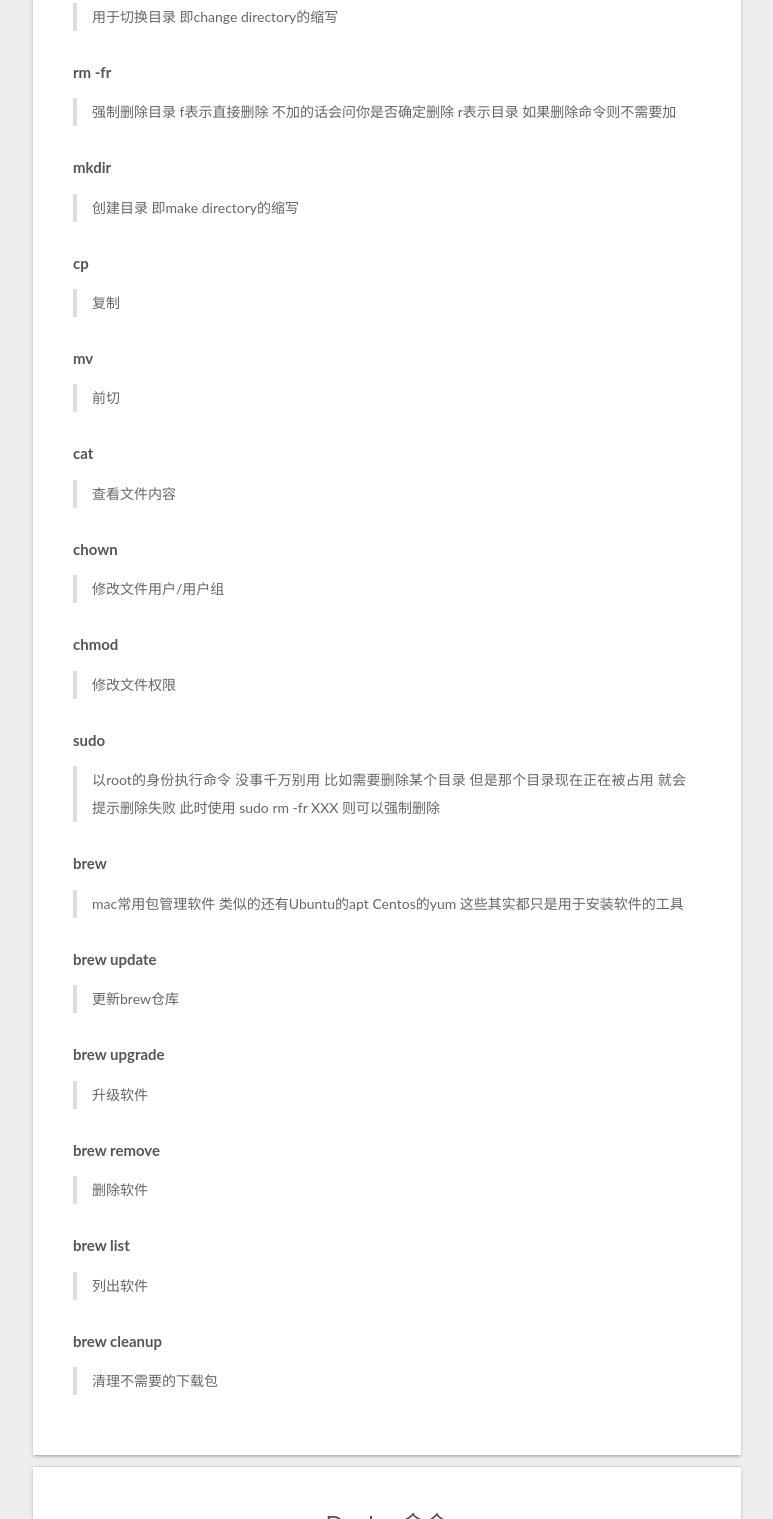
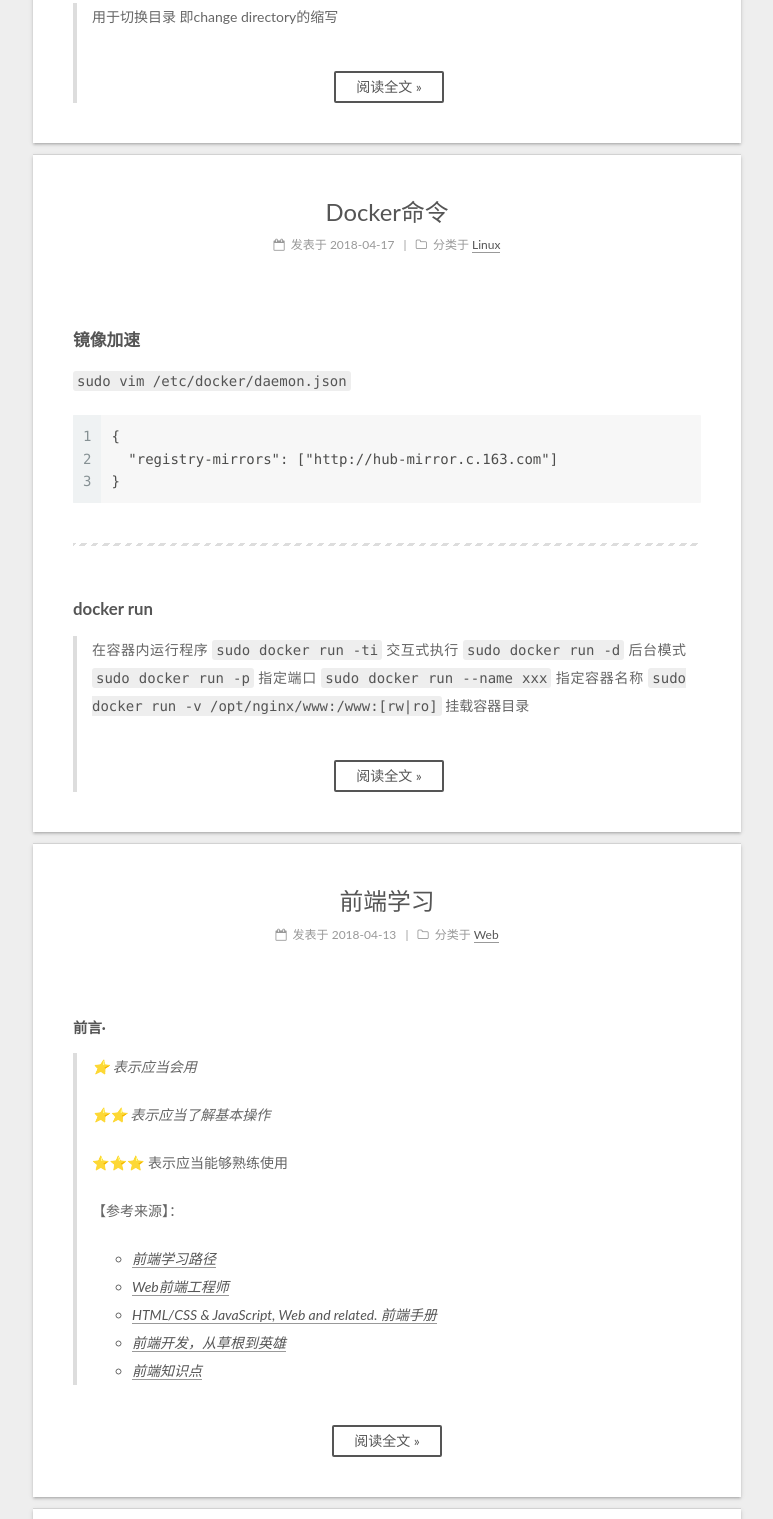
Before and after one commit to XJulien/XJulien.github.io, a plain HTML site: page index.html in a window 1280 px wide. Shown: the part 1281-2800 px from the top of the page, without its empty margins (379-1152 px from the left). Drawn offline with Linux system fonts and the light colour scheme; some packages are replaced by stand-ins of ours; a script that the page names is missing.

Commit message:
Site updated: 2018-04-18 11:00:45

```diff
--- a/index.html
+++ b/index.html
@@ -312,7 +312,7 @@
 
           <h1 class="post-title" itemprop="name headline">
 
-                <a class="post-title-link" href="/2018/04/18/es6-learn/" itemprop="url">es6-learn</a></h1>
+                <a class="post-title-link" href="/2018/04/18/es6-learn/" itemprop="url">ES6学习</a></h1>
 
 
         <div class="post-meta">
@@ -535,8 +535,7 @@
 
 
 
-
-            <h5>pwd</h5>
+          <h5>pwd</h5>
 <blockquote>
 <p>显示当前所在路径</p>
 </blockquote>
@@ -553,70 +552,14 @@
 </blockquote>
 <h5>cd</h5>
 <blockquote>
-<p>用于切换目录 即change directory的缩写</p>
-</blockquote>
-<h5>rm -fr</h5>
-<blockquote>
-<p>强制删除目录
-f表示直接删除 不加的话会问你是否确定删除
-r表示目录 如果删除命令则不需要加</p>
-</blockquote>
-<h5>mkdir</h5>
-<blockquote>
-<p>创建目录 即make directory的缩写</p>
-</blockquote>
-<h5>cp</h5>
-<blockquote>
-<p>复制</p>
-</blockquote>
-<h5>mv</h5>
-<blockquote>
-<p>前切</p>
-</blockquote>
-<h5>cat</h5>
-<blockquote>
-<p>查看文件内容</p>
-</blockquote>
-<h5>chown</h5>
-<blockquote>
-<p>修改文件用户/用户组</p>
-</blockquote>
-<h5>chmod</h5>
-<blockquote>
-<p>修改文件权限</p>
-</blockquote>
-<h5>sudo</h5>
-<blockquote>
-<p>以root的身份执行命令 没事千万别用
-比如需要删除某个目录 但是那个目录现在正在被占用 就会提示删除失败
-此时使用 sudo rm -fr XXX 则可以强制删除</p>
-</blockquote>
-<h5>brew</h5>
-<blockquote>
-<p>mac常用包管理软件 类似的还有Ubuntu的apt Centos的yum 这些其实都只是用于安装软件的工具</p>
-</blockquote>
-<h5>brew update</h5>
-<blockquote>
-<p>更新brew仓库</p>
-</blockquote>
-<h5>brew upgrade</h5>
-<blockquote>
-<p>升级软件</p>
-</blockquote>
-<h5>brew remove</h5>
-<blockquote>
-<p>删除软件</p>
-</blockquote>
-<h5>brew list</h5>
-<blockquote>
-<p>列出软件</p>
-</blockquote>
-<h5>brew cleanup</h5>
-<blockquote>
-<p>清理不需要的下载包</p>
-</blockquote>
-
-
+<p>用于切换目录 即change directory的缩写
+          <!--noindex-->
+          <div class="post-button text-center">
+            <a class="btn" href="/2018/04/17/linux-shell/#more" rel="contents">
+              阅读全文 &raquo;
+            </a>
+          </div>
+          <!--/noindex-->
 
 
     </div>
```
Also changed, not shown: 2018/04/17/linux-shell/index.html (+5 -4 lines), 2018/04/18/es6-learn/index.html (+6 -6 lines), archives/2018/04/index.html (+1 -1 lines), archives/2018/index.html (+1 -1 lines), archives/index.html (+1 -1 lines), tags/web/index.html (+1 -1 lines), tags/前端/index.html (+1 -1 lines).
